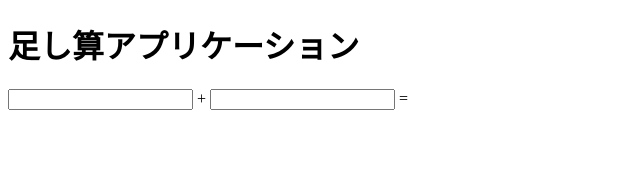
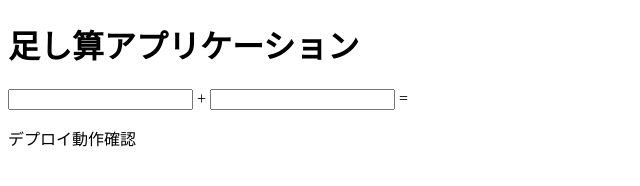
Before and after one commit to biz-takase/github-actions, a plain HTML site: page frontend/index.html in a window 1280 px wide. Shown: the whole page, without its empty margins (0-640 px from the left). Drawn offline with Linux system fonts and the light colour scheme.

Commit message:
ソースに対応したでワークフローの実行テスト

```diff
--- a/frontend/index.html
+++ b/frontend/index.html
@@ -13,6 +13,7 @@
       =
       <span id="sum"></span>
     </div>
+    <p>デプロイ動作確認</p>
     <script src="main.js"></script>
   </body>
 </html>
```
